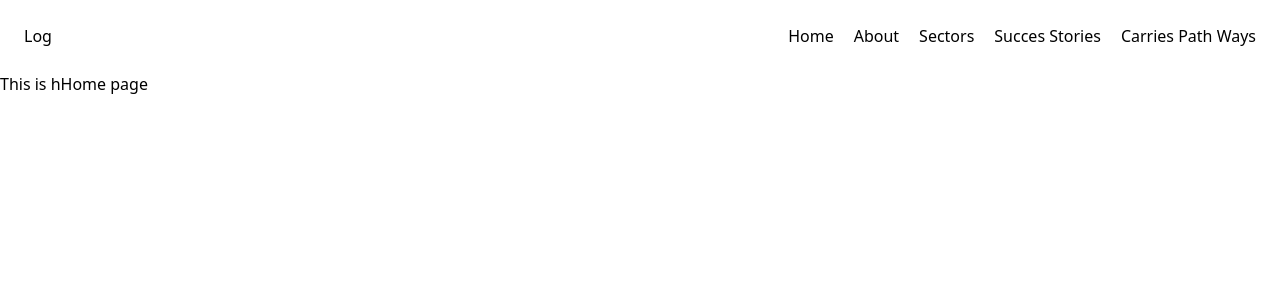
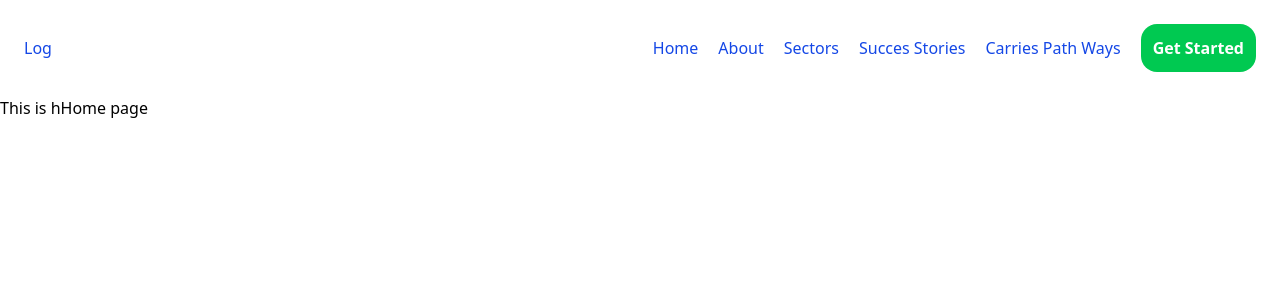
Before and after one commit to emmanuel-niyonsaba/TVET-Challenge-hackton, a React (Vite) app in the folder tvet-challenge/: page / in a window 1280 px wide. Shown: the top 300 px of the page. Built offline with nearby package versions, Linux system fonts and the light colour scheme.

Commit message:
refactor navbar for sytle

```diff
--- a/tvet-challenge/src/Navbar.jsx
+++ b/tvet-challenge/src/Navbar.jsx
@@ -4,16 +4,18 @@
 const Navbar =()=>{
     return(
         <>
-        <div className=" flex justify-between p-6">
+        <div className=" flex justify-between p-6 text-blue-700  items-center">
             <div>
                <h1>Log</h1>
             </div>
-            <div className=' flex justify-between gap-5'>
+            <div className=' flex justify-between gap-5 items-center'>
             <Link to="/">Home</Link>
             <Link to="/about">About</Link>
             <Link to="/sectors">Sectors</Link>
             <Link to="/successStories">Succes Stories</Link>
             <Link to="/carriesPathWays">Carries Path Ways</Link>
+            <Link to="" className=" bg-green-500 rounded-2xl text-white font-bold p-3">Get Started</Link>
+
             </div>
         </div>
         </>
```
